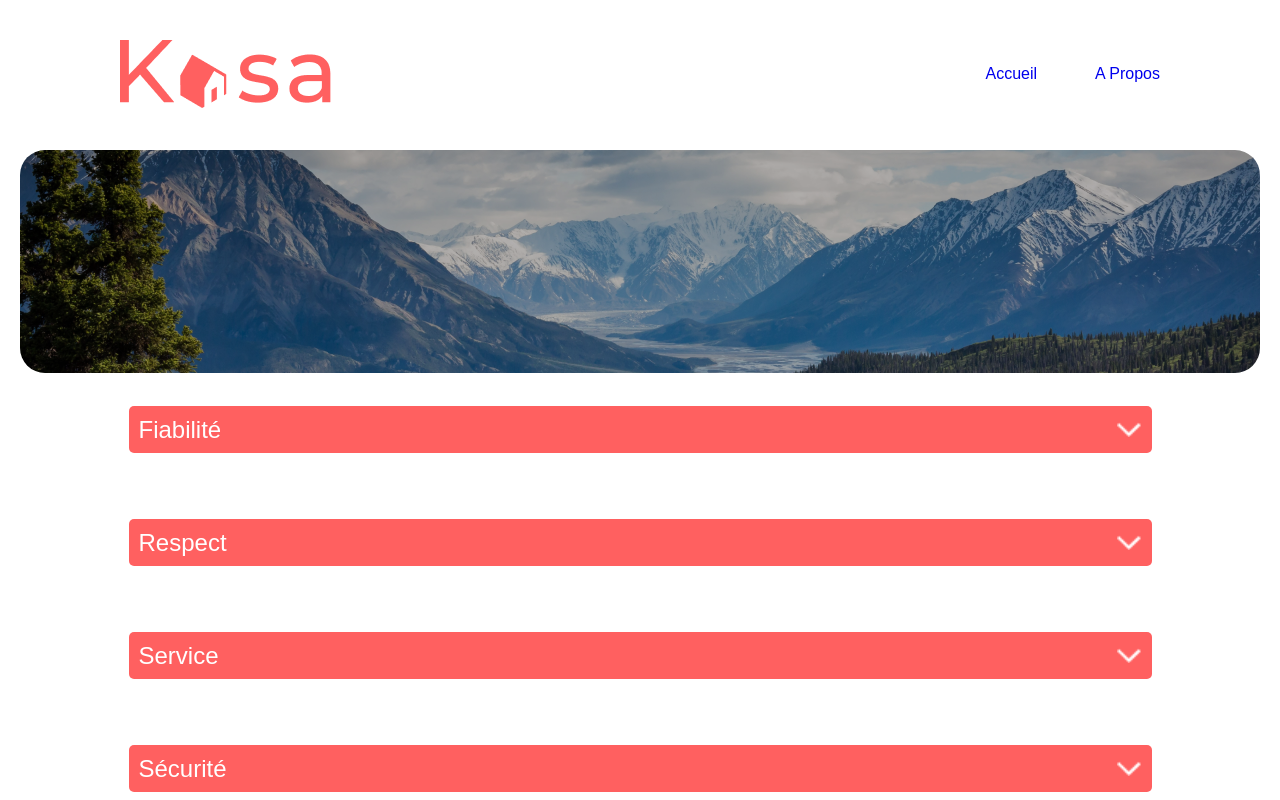
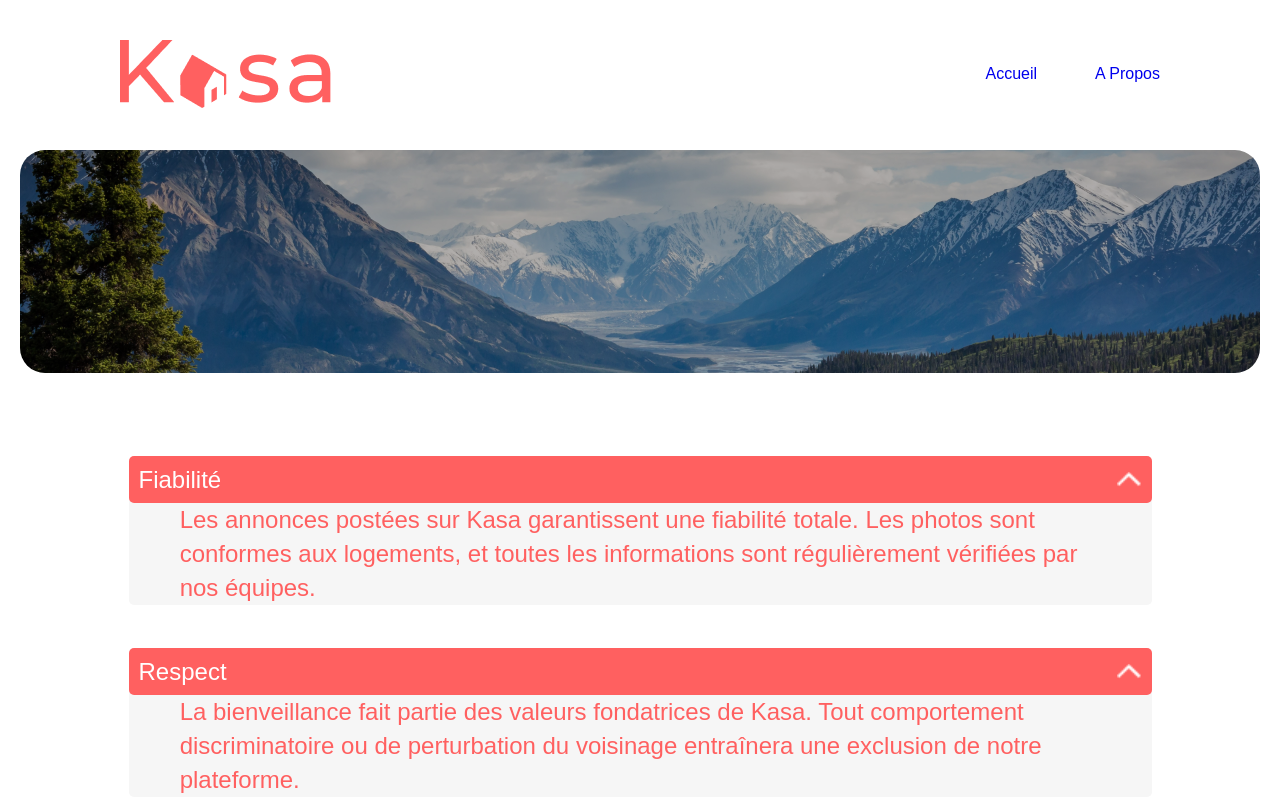
Before and after one commit to KevinGuy1/Kasa_Site-de-location-React, a React (Create React App) app in the folder Frontend/: page /A-Propos in a window 1280 px wide. Shown: the top 800 px of the page. Built offline with nearby package versions, Linux system fonts and the light colour scheme.

Commit message:
about fini

```diff
--- a/Frontend/src/components/Drop.js
+++ b/Frontend/src/components/Drop.js
@@ -2,13 +2,12 @@ import React, { useState } from 'react';
 import Vector from '../images/vector.png'
 
 function Drop({ title, content }) {
-    const [isOpen, setIsOpen] = useState(false);
+    const [isOpen, setIsOpen] = useState(true);
 
 
     function handleClick() {
         setIsOpen(!isOpen)
     }
-
 
 
     return (
@@ -17,9 +16,8 @@ function Drop({ title, content }) {
                 <h2>{title}</h2>
                 <img className={`arrow ${isOpen && "isActive"}`} src={Vector} alt="Fleche ouvert ou fermé" />
             </div>
-            <div>
-                {isOpen ? <p>{content}</p> : null}
-            </div>
+            {isOpen ? <div className='drop_content'><p>{content}</p></div> : null}
+
         </>
     );
 }
--- a/Frontend/src/styles/components/_drop.scss
+++ b/Frontend/src/styles/components/_drop.scss
@@ -4,7 +4,7 @@
     background: #FF6060;
     max-width: 1023px;
     border-radius: 5px;
-    margin: 33px;
+    margin-top: 33px;
     display: flex;
     justify-content: space-between;
     align-items: center;
@@ -26,4 +26,25 @@
     transition: transform 500ms ease;
     transform: rotateX(180deg);
     }
+    &_content{
+        background: #F6F6F6;
+        border-radius: 5px;
+        max-width: 1023px;
+        display: flex;
+        justify-content: center;
+        padding-top: 10px;
+        position: relative;
+        top:-10px;
+        z-index: -1;
+        p{
+            width: 90%;
+            text-align: left;
+            font-size: 24px;
+            font-weight: 400;
+            line-height: 34px;
+            letter-spacing: 0em;
+            color: #FF6060;
         }
+    }
+
+}
--- a/Frontend/src/styles/pages/_about.scss
+++ b/Frontend/src/styles/pages/_about.scss
@@ -7,5 +7,6 @@
         flex-direction: column;
         justify-content: space-around;
         align-items: center;
+        margin: 50px 0 ;
     }
 }
```
Lines whose indentation alone changed are shown as unchanged.
